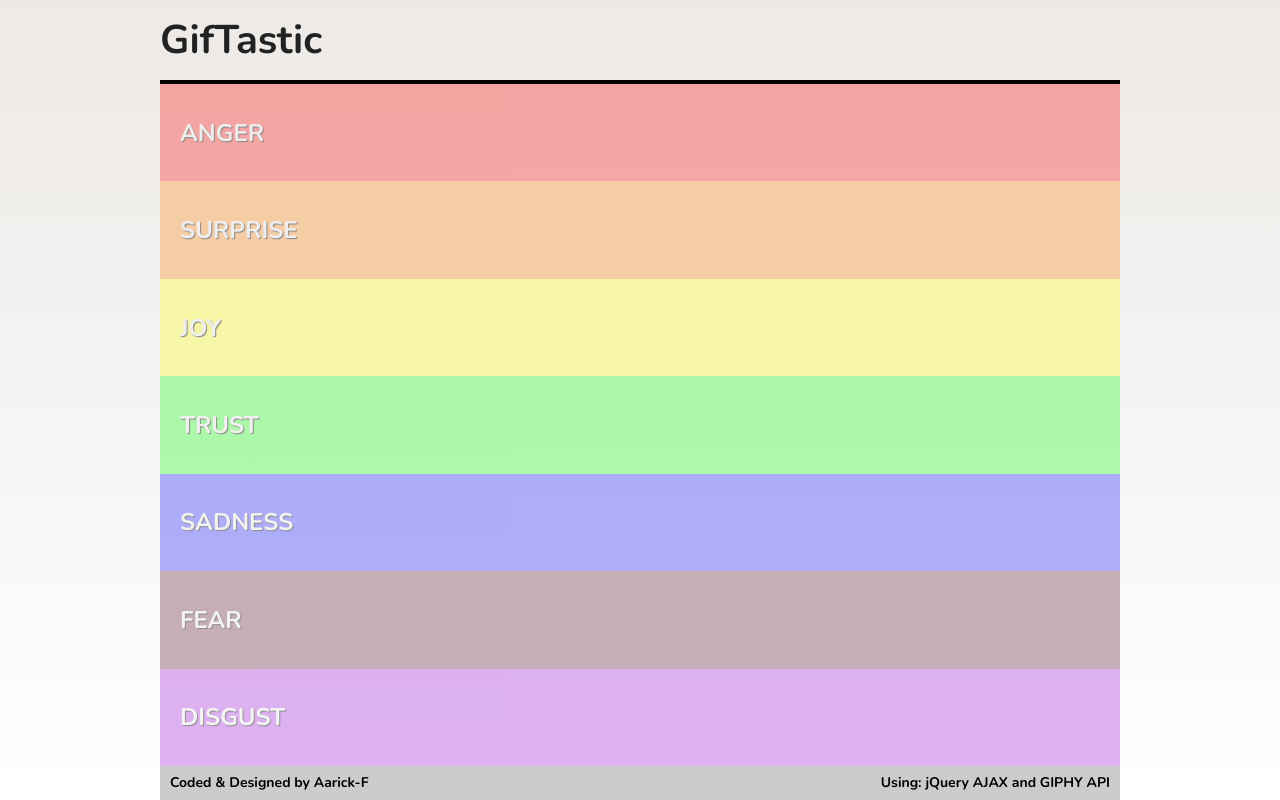
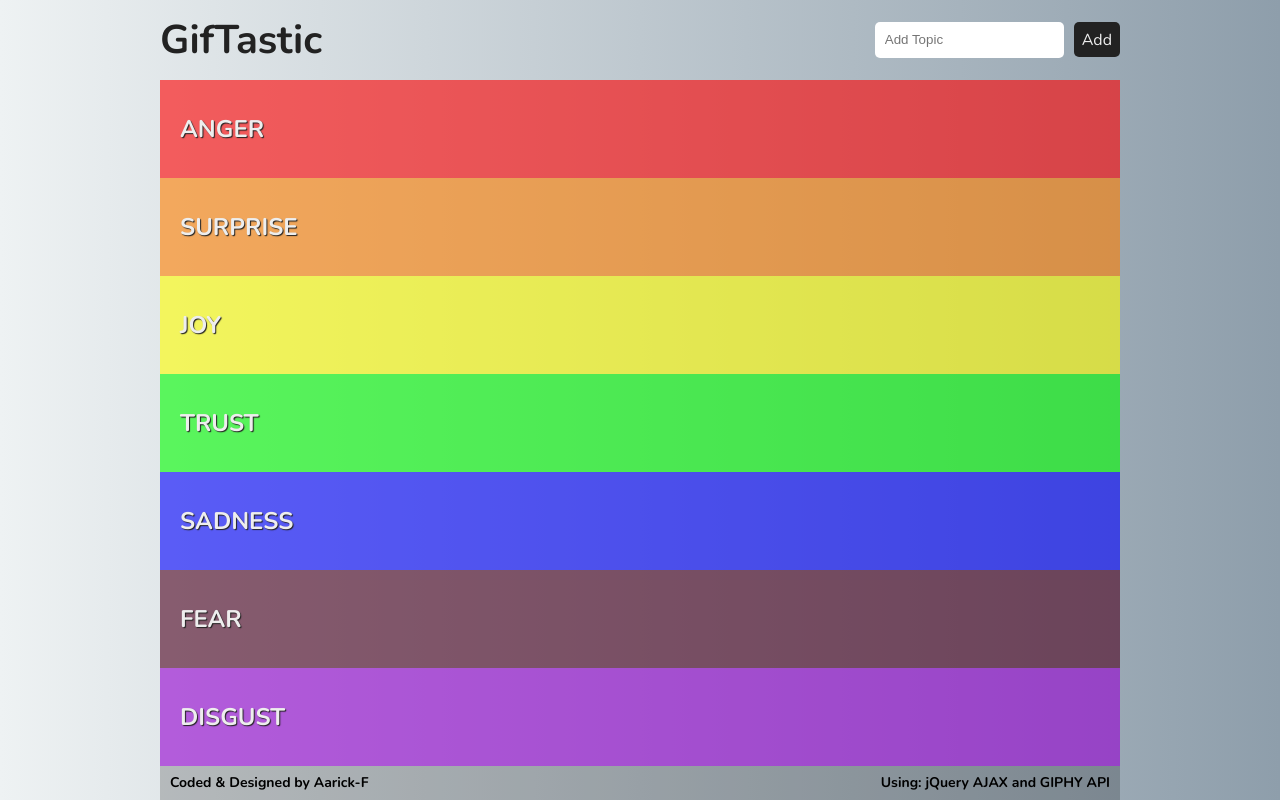
Before and after one commit to Aarick-F/GifTastic, a plain HTML site: page index.html in a window 1280 px wide. Drawn offline with nearby package versions, Linux system fonts and the light colour scheme; no server answers.

Commit message:
added more functionality--getting close

```diff
--- a/assets/css/style.css
+++ b/assets/css/style.css
@@ -7,17 +7,17 @@ body {
   flex-direction: column;
   align-items: center;
   font-family: 'Nunito', sans-serif;
-  background: #ece9e6;
-  background: -webkit-linear-gradient(to bottom, #ece9e6, #ffffff);
-  background: linear-gradient(to bottom, #ece9e6, #ffffff);
+  background: #8e9eab;
+  background: -webkit-linear-gradient(to left, #8e9eab, #eef2f3);
+  background: linear-gradient(to left, #8e9eab, #eef2f3);
 }
 
 #myHeader {
   width: 100%;
   display: flex;
+  flex-wrap: wrap;
   justify-content: space-between;
   align-items: center;
-  border-bottom: 4px solid #000;
 }
 
 #brand {
@@ -25,6 +25,30 @@ body {
   padding: 20px 0;
   font-weight: bold;
   color: #222;
+}
+
+#inputArea {
+  display: flex;
+  align-items: center;
+}
+
+#newTopic {
+  border-radius: 5px;
+  border-style: none;
+  line-height: 2.5em;
+  padding-left: 10px;
+}
+
+#addNew {
+  background: #222;
+  display: flex;
+  align-items: center;
+  height: 25px;
+  border-radius: 5px;
+  padding: 5px 8px;
+  color: #EEE;
+  margin-left: 10px;
+  cursor: pointer;
 }
 
 #content {
@@ -45,43 +69,62 @@ body {
 
 #myFooter h3 {
   font-size: 14px;
+  text-align: center;
   font-weight: bold;
   padding: 10px;
 }
 
 .container {
   width: 75%;
-  height: 100vh;
+  min-height: 100vh;
   display: flex;
   flex-direction: column;
   align-items: center;
 }
 
-.containerExpand {
+.expanded {
   height: 100%;
+  display: flex;
+  flex-direction: column;
+  align-items: center;
+  opacity: 1;
+  border-bottom: 4px solid #000;
 }
 
-.expanded {
-  height: 100vh;
+.gif {
+  width: 30%;
+  margin: 20px 10px;
+}
+
+.title {
+  text-transform: uppercase;
+  font-size: 2em;
+  padding: 20px 0;
+  color: #EEE;
+  text-shadow: 1px 1px 1px #222;
+  font-weight: bold;
+}
+
+.gifSection {
+  width: 100%;
+  flex: 1;
+  display: flex;
+  justify-content: space-around;
+  align-items: center;
+  flex-wrap: wrap;
+  background: rgba(0, 0, 0, 0.2);
 }
 
 .topic {
   width: 100%;
+  min-height: 60px;
   flex: 1;
   display: flex;
-  align-items: center;
-  opacity: 0.5;
   cursor: pointer;
-}
-
-.topic:hover {
-  opacity: 1;
-  transition: 0.5s;
 }
 
 .topic p {
   text-transform: uppercase;
-  height: 100%;
   width: 100%;
   display: flex;
   align-items: center;
@@ -97,24 +140,12 @@ body {
   transition: 0.3s;
 }
 
-.topic:nth-of-type(1) {
-  background: rgb(255, 0, 0, 0.6);
+@media screen and (max-width: 480px) {
+  .container {
+    width: 100%;
+  }
+  #myHeader {
+    justify-content: space-around;
+    margin-bottom: 10px;
+  }
 }
-.topic:nth-of-type(2) {
-  background: rgba(255, 127, 0, 0.6);
-}
-.topic:nth-of-type(3) {
-  background: rgba(255, 255, 0, 0.6);
-}
-.topic:nth-of-type(4) {
-  background: rgba(0, 255, 0, 0.6);
-}
-.topic:nth-of-type(5) {
-  background: rgba(0, 0, 255, 0.6);
-}
-.topic:nth-of-type(6) {
-  background: rgba(75, 0, 30, 0.6);
-}
-.topic:nth-of-type(7) {
-  background: rgba(148, 0, 211, 0.6);
-}
--- a/assets/javascript/app.js
+++ b/assets/javascript/app.js
@@ -1,20 +1,53 @@
 $(document).ready(() => {
 
   let pickedTopic;
-  const topics = ["Anger", "Surprise", "Joy", "Trust",
-                  "Sadness", "Fear", "Disgust"];
+  const topics = [
+    "Anger",
+    "Surprise",
+    "Joy",
+    "Trust",
+    "Sadness",
+    "Fear",
+    "Disgust"
+  ];
+  const colors = [
+    "rgba(255, 0, 0, 0.6)",
+    "rgba(255, 127, 0, 0.6)",
+    "rgba(255, 255, 0, 0.6)",
+    "rgba(0, 255, 0, 0.6)",
+    "rgba(0, 0, 255, 0.6)",
+    "rgba(75, 0, 30, 0.6)",
+    "rgba(148, 0, 211, 0.6)"
+  ];
+  let gifs = [];
+  const sampleImages = [
+    "http://imgsv.imaging.nikon.com/lineup/lens/zoom/normalzoom/af-s_dx_18-300mmf_35-56g_ed_vr/img/sample/sample4_l.jpg",
+    "http://imaging.nikon.com/lineup/lens/zoom/normalzoom/af-s_dx_18-140mmf_35-56g_ed_vr/img/sample/sample1_l.jpg",
+    "http://myanmareiti.org/sites/default/files/sample-5_0.jpg",
+    "http://www.frankieballard.com/sites/g/files/g2000005856/f/Sample-image10-highres.jpg",
+    "https://i.ytimg.com/vi/RHLknisJ-Sg/maxresdefault.jpg",
+    "http://www.cameraegg.org/wp-content/uploads/2015/06/canon-powershot-g3-x-sample-images-1.jpg",
+    "http://www.tarloandgraham.com/wp-content/uploads/2013/05/sample-1.jpg",
+    "https://nikonrumors.com/wp-content/uploads/2014/03/Nikon-1-V3-sample-photo.jpg",
+    "https://4.img-dpreview.com/files/p/E~TS590x0~articles/3925134721/0266554465.jpeg",
+    "https://www.visioncritical.com/wp-content/uploads/2014/12/BLG_Andrew-G.-River-Sample_09.13.12.png"
+  ];
   // GIPHY API KEY
   const myKey = "Ab7efgCTM4wUS3UD0wzdSdgIYDyj8H0q";
-  const query = "http://api.giphy.com/v1/gifs/search?q="
-                + pickedTopic + "&api_key=" + myKey + "&limit=10";
   let topicDiv;
   let isExpanded = true;
 
   generateList();
 
+
+  // FUNCTIONS
+  // ========================================================
   function generateList() {
-    for(let i = 0; i < topics.length; i++) {
+    $("#content").empty();
+    for (let i = 0; i < topics.length; i++) {
       topicDiv = $("<div class='topic'>");
+      topicDiv.css("background", getColor(i));
+      topicDiv.attr("data-topic", topics[i]);
       topicDiv.html("<p>" + topics[i] + "</p>");
       $("#content").append(topicDiv);
       topicDiv.hide();
@@ -23,22 +56,71 @@ $(document).ready(() => {
     const cascade = setInterval(function() {
       $(".topic:nth-of-type(" + tracker + ")").fadeIn(1000);
       tracker++;
-      if(tracker === topics.length + 1) {
+      if (tracker === topics.length + 1) {
         clearInterval(cascade);
       }
     }, 50);
   }
 
+  function getColor(i) {
+    if(topics.length > colors.length) {
+      for(let i = colors.length; i < topics.length; i++) {
+        colors.push(randomColor());
+      }
+    }
+    return colors[i];
+  }
+
+  function randomColor() {
+    let r = Math.floor(Math.random() * 256);
+    let g = Math.floor(Math.random() * 256);
+    let b = Math.floor(Math.random() * 256);
+    return "rgba(" + r + ", " + g + ", " + b + ", 0.6)";
+  }
+
+  function getGifs(topic, index) {
+    console.log(topic);
+    $.ajax({
+      url: "http://api.giphy.com/v1/gifs/search?q=" +
+            topic +
+            "&api_key=Ab7efgCTM4wUS3UD0wzdSdgIYDyj8H0q&limit=10",
+      method: "GET"
+    }).then(function(response) {
+       gifs.push(response.data[index].images.fixed_width.url);
+    });
+  }
+
+  // EVENT LISTNERS
+  // ========================================================
   $(document).on("click", ".topic", function() {
-    $(".container").toggleClass("containerExpand");
+    if (!$(this).hasClass("expanded")) {
+      // THIS IS WHAT HAPPENS ON EXPANSION
+      gifs = [];
+      pickedTopic = $(this).attr("data-topic");
+      $(this).empty();
+      let title = $("<h1 class='title'>" + pickedTopic + "</h1>");
+      let gifSection = $("<div class='gifSection'></div>");
+      let gif = $("<img class='gif'></div>");
+      $(this).append(title, gifSection);
+      for(let i = 0; i < sampleImages.length; i++) {
+        getGifs(pickedTopic, i);
+        gifSection.append("<img class='gif' src=" + gifs[i] + ">");
+      }
+    } else if ($(this).hasClass("expanded")) {
+      // THIS IS WHAT HAPPENS ON COLLAPSE
+      $(this).html("<p>" + $(this).attr("data-topic") + "</p>");
+    }
     $(this).toggleClass("expanded");
+    console.log(gifs);
   });
 
-  $.ajax({
-    url: query,
-    method: "GET"
-  }).then(function(response) {
-    console.log(response.data);
+  $("#addNew").on("click", function() {
+    let newTopic = $("#newTopic").val();
+    if(newTopic.length > 0 && topics.indexOf(newTopic) === -1) {
+      topics.push(newTopic);
+      generateList();
+    } else {
+      console.log("not long enough");
+    }
   });
-
 });
--- a/index.html
+++ b/index.html
@@ -18,6 +18,10 @@
   <div class="container">
     <header id="myHeader">
       <h1 id="brand">GifTastic</h1>
+      <div id="inputArea">
+        <input id="newTopic" type="text" placeholder="Add Topic">
+        <div id="addNew">Add</div>
+      </div>
     </header>
     <section id="content">
     </section>
```
